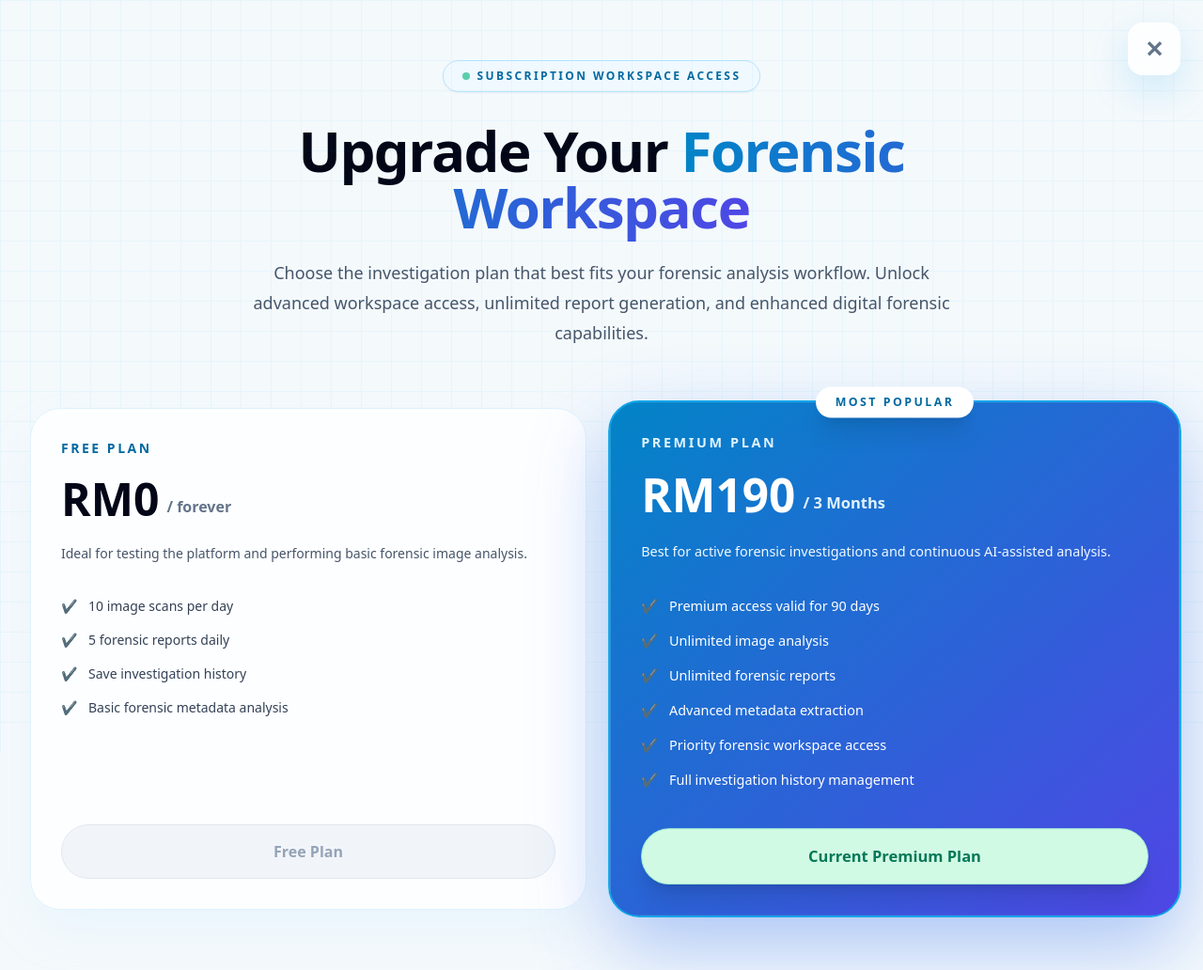
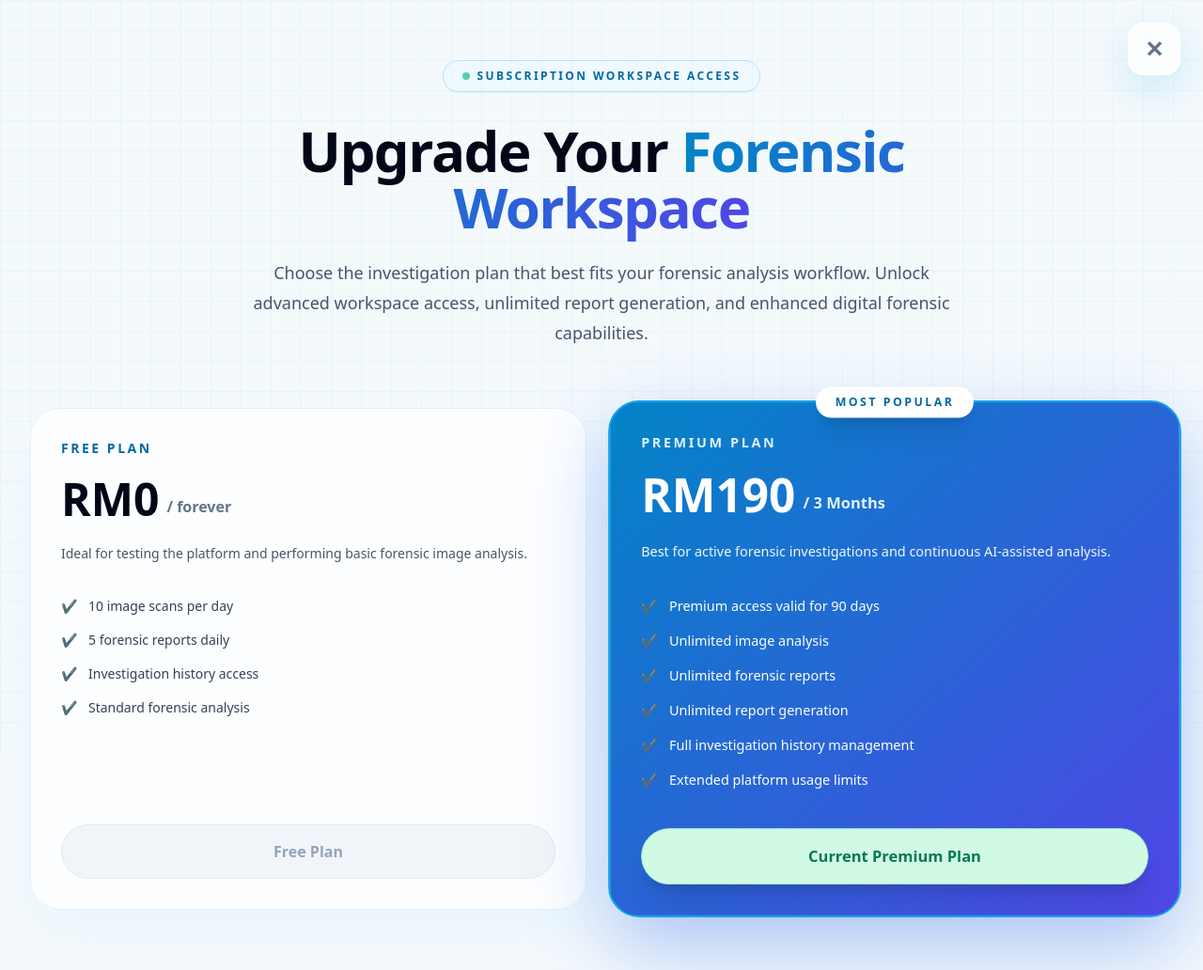
Before and after one commit to nazurahh01/SPLICEGUARD, a Flask app: page /upgrade in a window 1280 px wide. Shown: the whole page at 94% size. Run offline with Flask 3, Linux system fonts and the light colour scheme; the visitor is signed in with stand-in values (Sample User, id 1); parts of the project's set-up code (start-up, migrations or seed data) failed here and were passed over; some libraries are stand-ins or nearby versions.

Commit message:
Update box plan

```diff
--- a/templates/upgrade.html
+++ b/templates/upgrade.html
@@ -101,12 +101,12 @@
 
                 <div class="flex items-center gap-3">
                     <span class="text-emerald-500 font-black">✔</span>
-                    <span>Save investigation history</span>
+                    <span>Investigation history access</span>
                 </div>
 
                 <div class="flex items-center gap-3">
                     <span class="text-emerald-500 font-black">✔</span>
-                    <span>Basic forensic metadata analysis</span>
+                    <span>Standard forensic analysis</span>
                 </div>
 
             </div>
@@ -178,17 +178,17 @@
 
                 <div class="flex items-center gap-3">
                     <span class="font-black">✔</span>
-                    <span>Advanced metadata extraction</span>
-                </div>
-
-                <div class="flex items-center gap-3">
-                    <span class="font-black">✔</span>
-                    <span>Priority forensic workspace access</span>
+                    <span>Unlimited report generation</span>
                 </div>
 
                 <div class="flex items-center gap-3">
                     <span class="font-black">✔</span>
                     <span>Full investigation history management</span>
+                </div>
+
+                <div class="flex items-center gap-3">
+                    <span class="font-black">✔</span>
+                    <span>Extended platform usage limits</span>
                 </div>
 
             </div>
```
